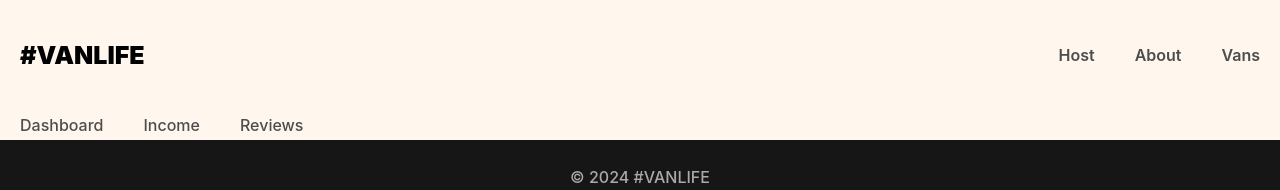
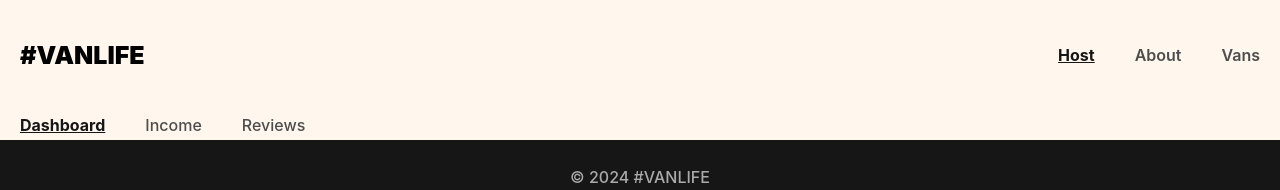
Before and after one commit to deja-v/van-life, a React (Vite) app: page /host in a window 1280 px wide. Shown: the top 190 px of the page. Built offline with nearby package versions, Linux system fonts and the light colour scheme; what miragejs would draw is missing.

Commit message:
used navlink instead of link

```diff
--- a/src/components/Header.jsx
+++ b/src/components/Header.jsx
@@ -1,14 +1,14 @@
 import React from "react";
-import { Link } from "react-router-dom";
+import { Link,NavLink } from "react-router-dom";
 
 export default function Header(){
     return (
         <header>
             <Link className="site-logo" to="/">#VanLife</Link>
             <nav>
-            <Link to="/host">Host</Link>
-            <Link to="/about">About</Link>
-            <Link to="/vans">Vans</Link>
+            <NavLink className={({isActive})=> isActive? "active-link": null} to="/host">Host</NavLink>
+            <NavLink className={({isActive})=> isActive? "active-link": null} to="/about">About</NavLink>
+            <NavLink className={({isActive})=> isActive? "active-link": null} to="/vans">Vans</NavLink>
             </nav>
         </header>
     )
--- a/src/components/HostLayout.jsx
+++ b/src/components/HostLayout.jsx
@@ -1,13 +1,13 @@
 import React from "react";
-import { Link,Outlet } from "react-router-dom";
+import { Link,Outlet, NavLink } from "react-router-dom";
 
 export default function HostLayout(){
     return (
         <>
             <nav className="host-nav">
-                <Link to="/host">Dashboard</Link>
-                <Link to="/host/income">Income</Link>
-                <Link to="/host/reviews">Reviews</Link>
+                <NavLink end className={({isActive}) => isActive? "active-link": null} to="/host">Dashboard</NavLink>
+                <NavLink className={({isActive}) => isActive? "active-link": null} to="/host/income">Income</NavLink>
+                <NavLink className={({isActive}) => isActive? "active-link": null} to="/host/reviews">Reviews</NavLink>
             </nav>
             <Outlet/>
         </>
--- a/src/index.css
+++ b/src/index.css
@@ -184,7 +184,7 @@ header a:hover {
 }
 
 .van-tile img {
-  max-width: 70%;
+  max-width: 40%;
   border-radius: 5px;
 }
 
@@ -270,6 +270,7 @@ i[class*='van-type-'] {
 }
 
 .van-detail img {
+  width: 50%;
   border-radius: 5px;
   margin-block: 47px;
 }
@@ -316,3 +317,9 @@ i[class*='van-type-'] {
   text-decoration: underline;
   font-weight: 600;
 }
+
+a.active-link {
+  font-weight: bold;
+  text-decoration: underline;
+  color: #161616;
+}
```
